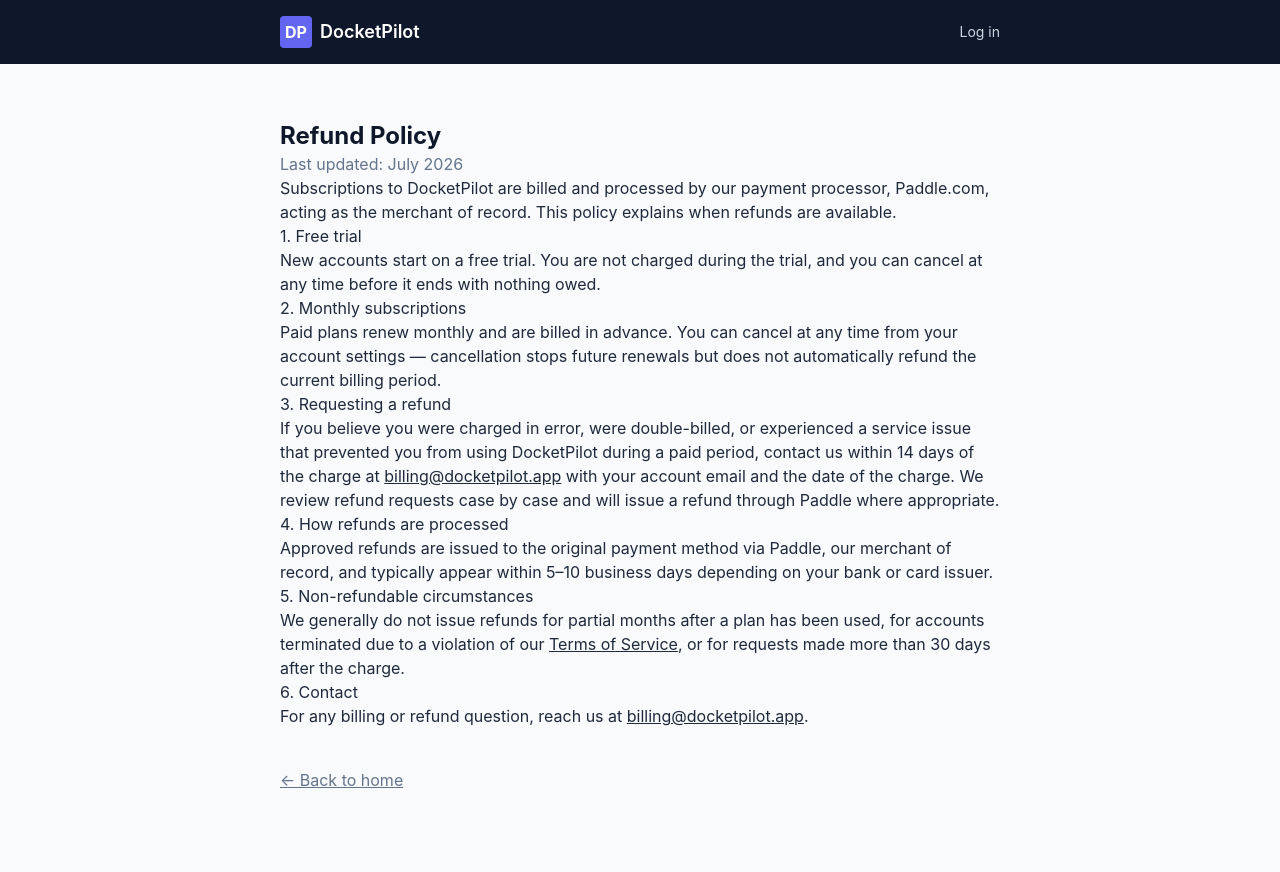
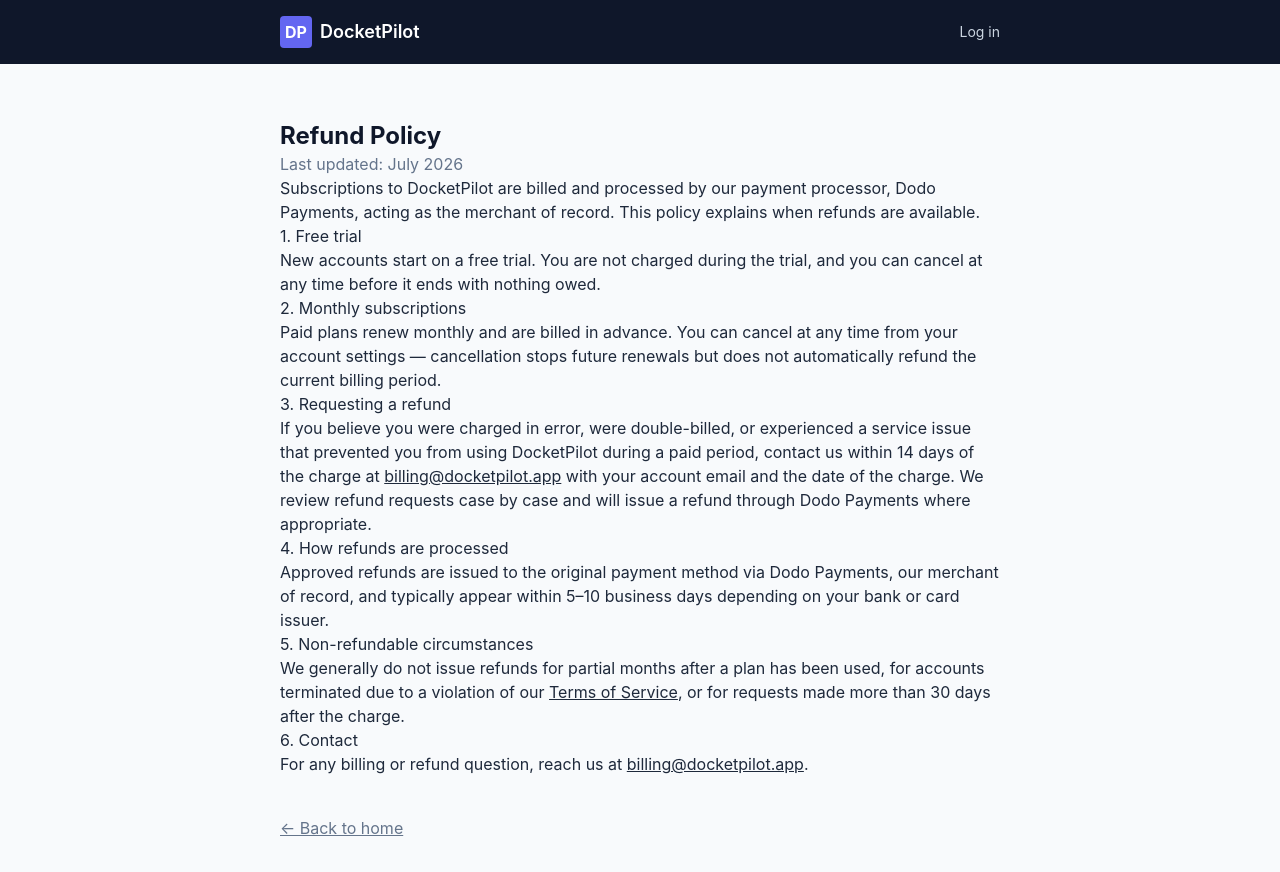
Before and after one commit to pruthvi-builds/docketpilot-app, a Next.js app: page /refund-policy in a window 1280 px wide. Shown: the top 872 px of the page. Before the commit the page ends 848 px from the top, so only its background shows below. Built offline with nearby package versions, Linux system fonts and the light colour scheme.

Commit message:
Add files via upload

```diff
--- a/app/refund-policy/page.tsx
+++ b/app/refund-policy/page.tsx
@@ -25,7 +25,7 @@
 
         <p>
           Subscriptions to DocketPilot are billed and processed by our payment processor,{" "}
-          Paddle.com, acting as the merchant of record. This policy explains when refunds are
+          Dodo Payments, acting as the merchant of record. This policy explains when refunds are
           available.
         </p>
 
@@ -49,12 +49,12 @@
           the charge at{" "}
           <a href="mailto:billing@docketpilot.app" className="underline">billing@docketpilot.app</a>{" "}
           with your account email and the date of the charge. We review refund requests case by case
-          and will issue a refund through Paddle where appropriate.
+          and will issue a refund through Dodo Payments where appropriate.
         </p>
 
         <h2>4. How refunds are processed</h2>
         <p>
-          Approved refunds are issued to the original payment method via Paddle, our merchant of
+          Approved refunds are issued to the original payment method via Dodo Payments, our merchant of
           record, and typically appear within 5–10 business days depending on your bank or card issuer.
         </p>
 
```
